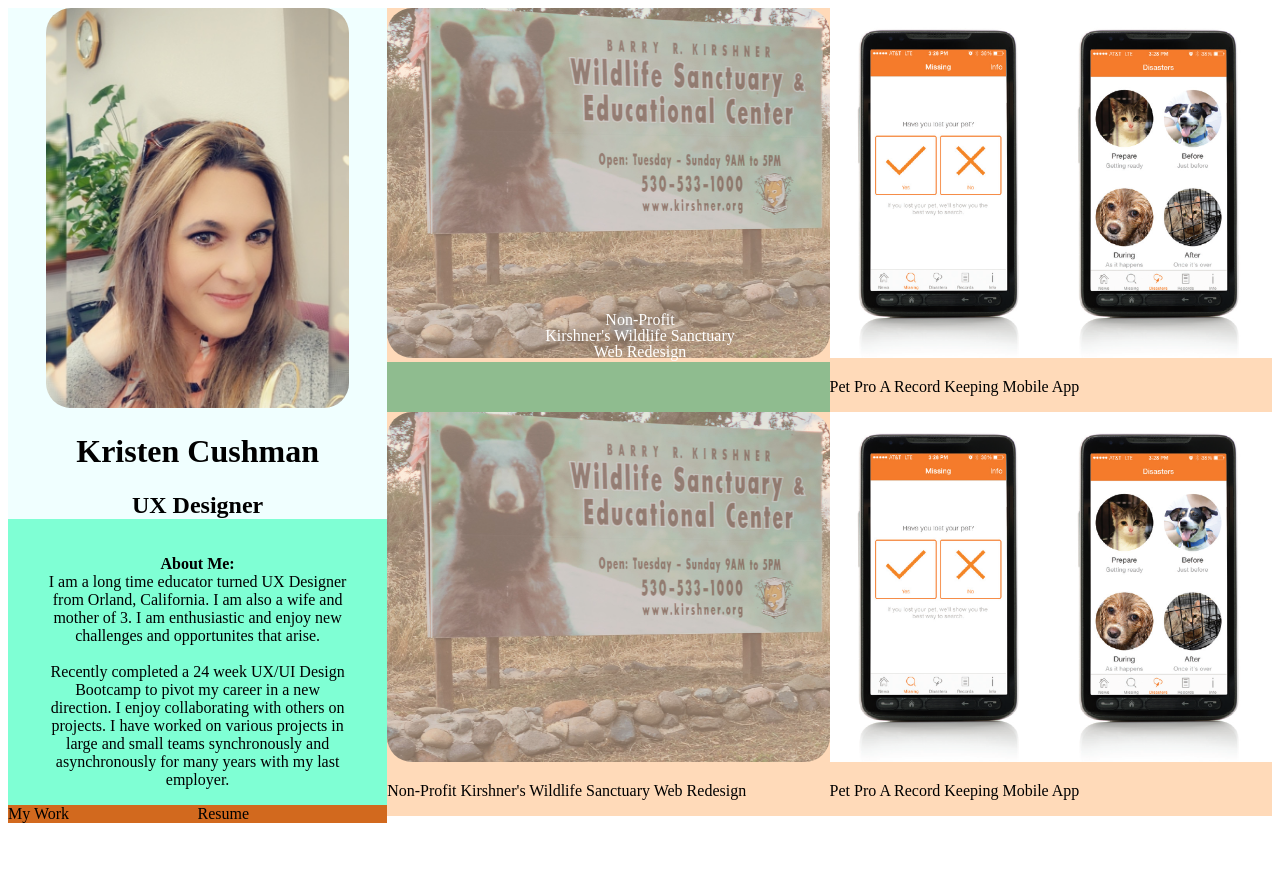
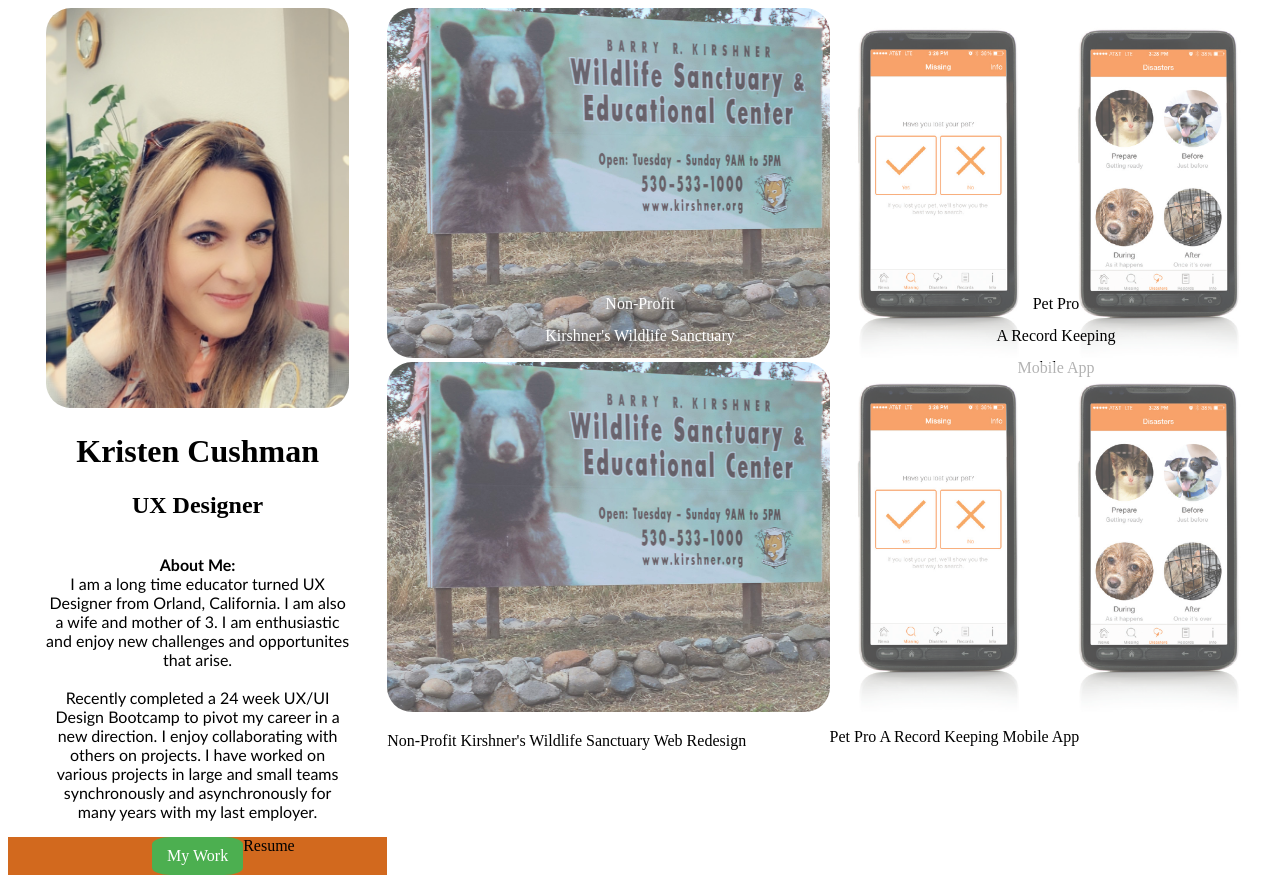
Before and after one commit to KristenCushman/portfolio, a plain HTML site: page index.html in a window 1280 px wide. Before the commit the page ends 823 px from the top, so only its background shows below. Drawn offline with Linux system fonts and the light colour scheme; a web font is replaced by a local one.

Commit message:
button
created button

```diff
--- a/CSS/homepage-styles.css
+++ b/CSS/homepage-styles.css
@@ -16,7 +16,7 @@
     width: 100%;
     height: 350px;
     object-fit: cover;
-    opacity: .5;
+    opacity: .7;
     border-radius: 25px;
 }
 
@@ -26,7 +26,7 @@
 
 .centered1 {
     position: absolute;
-    top: 40%;
+    top: 38%;
     left: 50%;
     transform: translate(-50%, -50%);
     margin-bottom: 25%;
@@ -46,7 +46,7 @@
 
 .centered3 {
     position: absolute;
-    top: 44%;
+    top: 46%;
     left: 50%;
     transform: translate(-50%, -50%);
     margin-bottom: 25%;
@@ -66,6 +66,7 @@
     grid-template-columns: 1fr 1fr;
     grid-template-areas:
         "topRow""leftSidebar""rightContent";
+
 }
 
 #containerGrid-2 {
@@ -97,17 +98,17 @@
     margin: auto;
     text-align: center;
     justify-content:center;
+    font-family: 'Gill Sans', 'Gill Sans MT', Calibri, 'Trebuchet MS', sans-serif;
 
 }
 
 .sidebarSection {
     float: left;
     width: 30%;
-    background-color: aquamarine;
 }
 
 .imageSidebar {
-    background-color: azure;
+    font-family: "Lucida Handwriting";
     text-align: center;
 }
 
@@ -117,27 +118,76 @@
 }
 
 .socialMediaContent {
-    flex: 50%;
+    flex: 30%;
+
+}
+.button {
+    background-color: #4CAF50; /* Green */
+    border: none;
+    color: white;
+    padding: 10px 15px;
+    text-align: center;
+    text-decoration:wavy;
+    display: inline-block;
+    font-size: 16px;
+    border-radius: 20%;
+    box-shadow: 2px;
 }
 
 .portfolioProjects {
-    background-color: darkseagreen;
     width: 70%;
     float: left;
     display: flex;
 }
 
 .projectBloc {
-    width: 35%;
-    height: 35%;
-    background-color: peachpuff;
+    width: 30%;
+    height: 30%;
     flex: 50%;
+    border-radius: 25%;
+    }
+
+    .centered4 {
+        position: absolute;
+        top: 38%;
+        left: 82.5%;
+        transform: translate(-50%, -50%);
+        margin-bottom: 25%;
+        color: black;
+        padding: 1%;
+    }
+
+    .centered5 {
+        position: absolute;
+        top: 42%;
+        left: 82.5%;
+        transform: translate(-50%, -50%);
+        margin-bottom: 25%;
+        color: black;
+        padding: 1%;
+    }
+
+    .centered6 {
+        position: absolute;
+        top: 46%;
+        left: 82.5%;
+        transform: translate(-50%, -50%);
+        margin-bottom: 25%;
+        color: black;
+        padding: 1%;
 }
 
 #mobile {
     width: 100%;
     height: 350px;
     object-fit: cover;
+    display: flex;
+    margin: auto;
+    text-align: center;
+    justify-content:center;
+    font-family: "Lucida Handwriting";
+    opacity: .7;
+    margin: .5;
 }
 
 
--- a/index.html
+++ b/index.html
@@ -21,7 +21,8 @@
 				Recently completed a 24 week UX/UI Design Bootcamp to pivot my career in a new direction.  I enjoy collaborating with others on projects.  I have worked on various projects in large and small teams synchronously and asynchronously for many years with my last employer.</p>
 			</div>
 			<div class="socialMedia">
-				<div class="socialMediaContent">My Work</div>
+				<div class="socialMediaContent"></div>
+						<div class= "button">My Work</button></div>
 				<div class="socialMediaContent">Resume</div>
 			</div>
 		</div>
@@ -35,7 +36,9 @@
 			</div>
 			<div class="projectBloc">
 				<img id="mobile" src="images/mobile.png" alt="mobile-application">
-			 	<p>Pet Pro A Record Keeping Mobile App</p>
+				 <div class="centered4 centered">Pet Pro</div>
+				 <div class="centered5 centered">A Record Keeping </div>
+				 <div class="centered6 centered"> Mobile App</div>
 			</div>
 		</div>
 		<div class="portfolioProjects">
```
